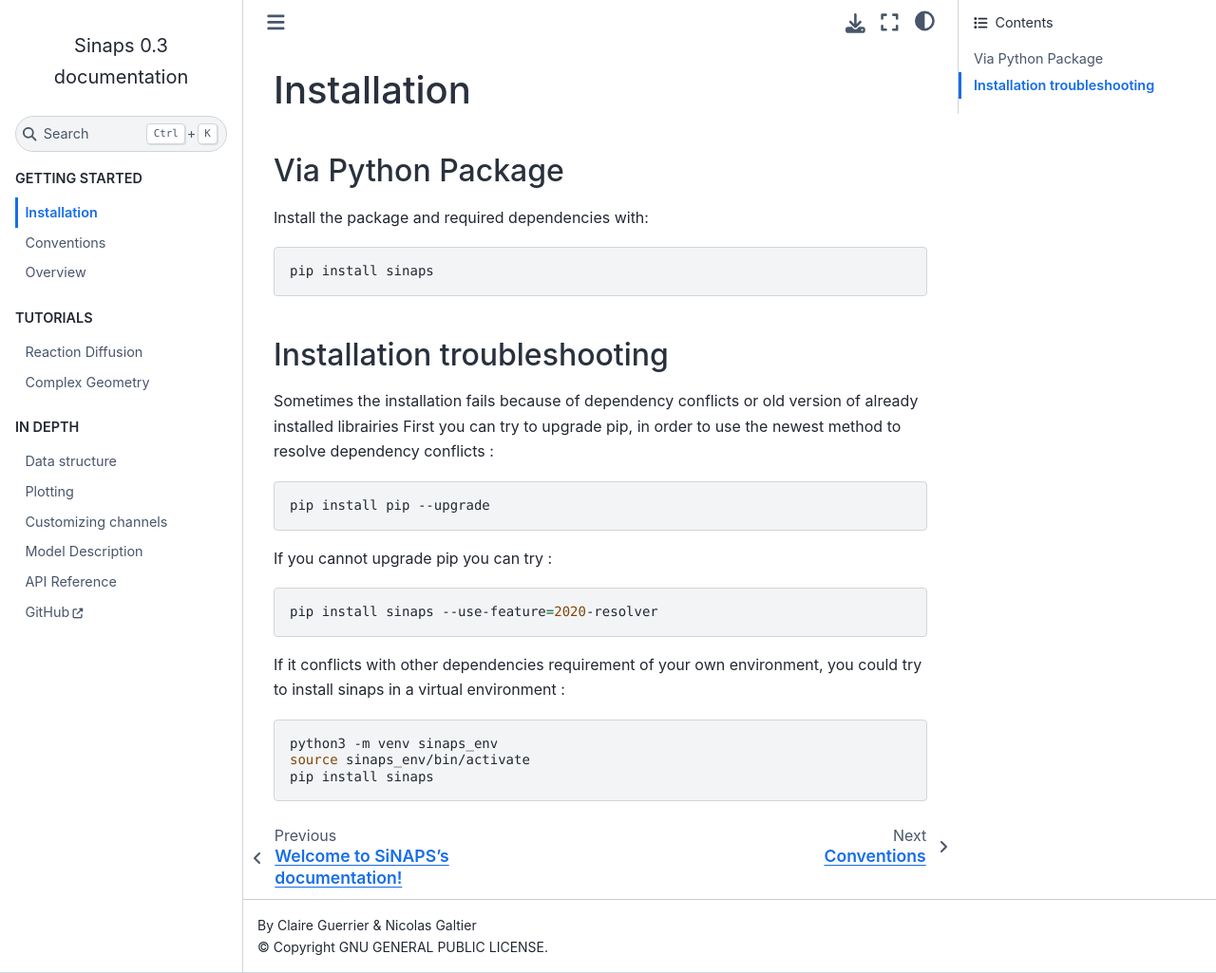
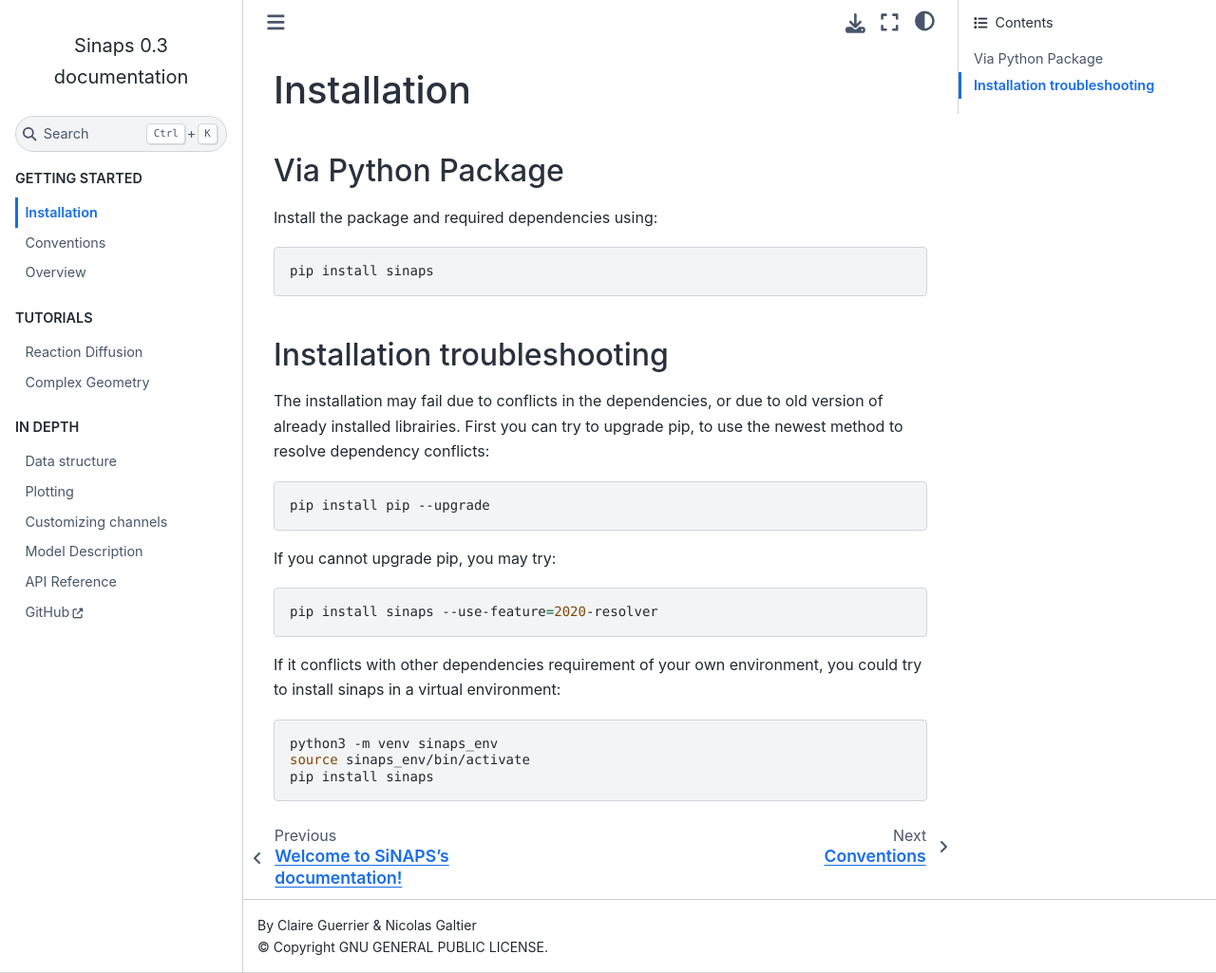
Before and after one commit to ngltr/sinaps, a Sphinx documentation site: the page built from docs/installing.rst, in a window 1280 px wide and 1025 px high. Shown: the whole window at 95% size. Built offline with Sphinx 7.4.7 and the Sphinx Book theme 1.1.4, drawn with Linux system fonts in a browser that asks for light colours.

Commit message:
Update installing.rst

```diff
--- a/docs/installing.rst
+++ b/docs/installing.rst
@@ -5,7 +5,7 @@ Installation
 Via Python Package
 ==================
 
-Install the package and required dependencies with:
+Install the package and required dependencies using:
 
 .. code:: bash
 
@@ -14,20 +14,20 @@ Install the package and required dependencies with:
 Installation troubleshooting
 ============================
 
-Sometimes the installation fails because of dependency conflicts or old version of already installed librairies
-First you can try to upgrade pip, in order to use the newest method to resolve dependency conflicts :
+The installation may fail due to conflicts in the dependencies, or due to old version of already installed librairies.
+First you can try to upgrade pip, to use the newest method to resolve dependency conflicts:
 
 .. code:: bash
 
     pip install pip --upgrade
 
-If you cannot upgrade pip you can try :
+If you cannot upgrade pip, you may try:
 
 .. code:: bash
 
     pip install sinaps --use-feature=2020-resolver
 
-If it conflicts with other dependencies requirement of your own environment, you could try to install sinaps in a virtual environment :
+If it conflicts with other dependencies requirement of your own environment, you could try to install sinaps in a virtual environment:
 
 .. code:: bash
 
```
